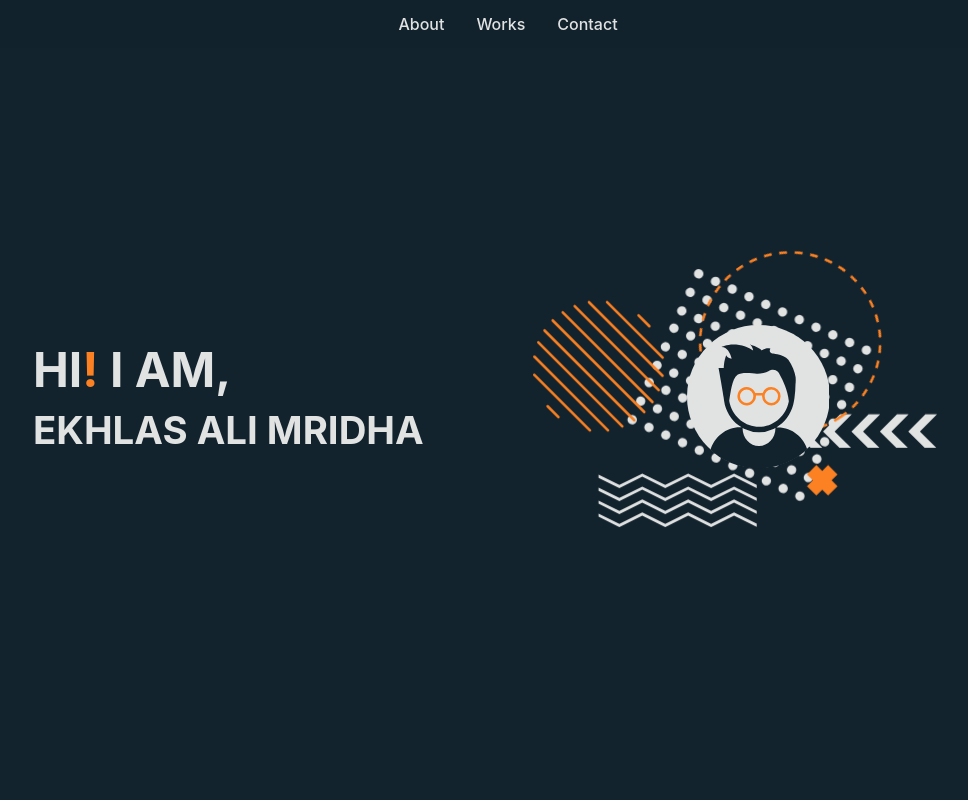
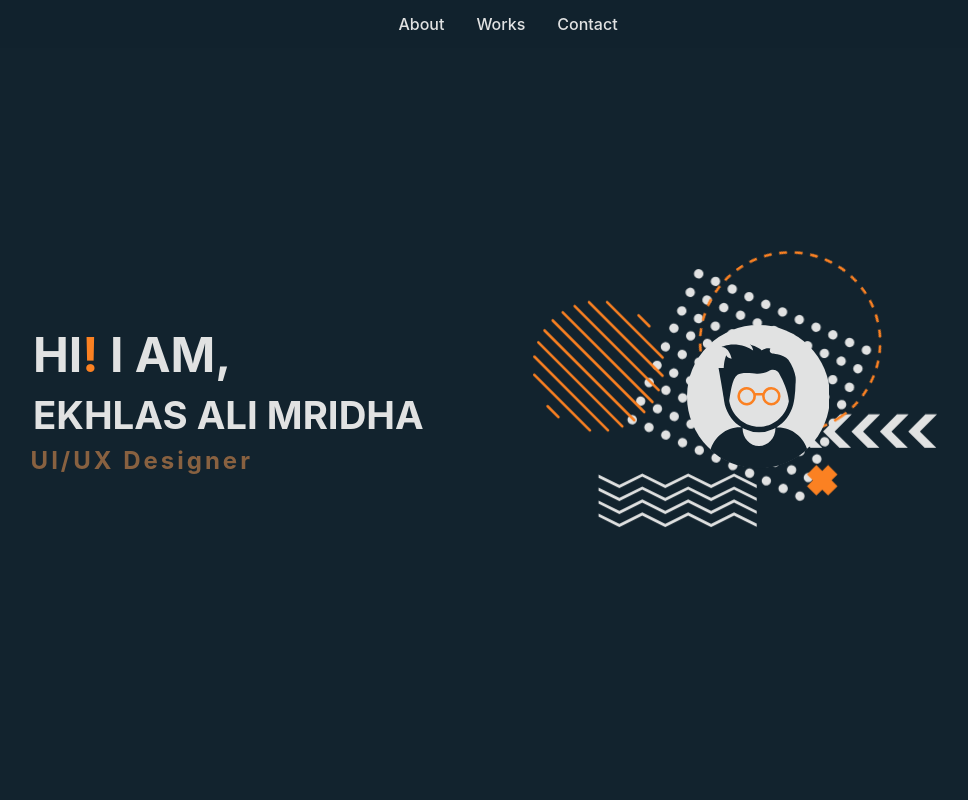
Before and after one commit to EkhlasMridha/portfolio, a React (Create React App) app: page / in a window 1280 px wide. Shown: the top 800 px of the page, without its empty margins (132-1100 px from the left). Built offline with nearby package versions, Linux system fonts and the light colour scheme.

Commit message:
landing work type display

```diff
--- a/src/index.tsx
+++ b/src/index.tsx
@@ -9,9 +9,9 @@ const root = ReactDOM.createRoot(
   document.getElementById("root") as HTMLElement
 );
 root.render(
-  <React.StrictMode>
-    <App />
-  </React.StrictMode>
+  // <React.StrictMode>
+  <App />
+  // </React.StrictMode>
 );
 
 // If you want to start measuring performance in your app, pass a function
--- a/src/pages/Landing/Landing.scss
+++ b/src/pages/Landing/Landing.scss
@@ -16,6 +16,7 @@
       margin-top: auto;
       margin-bottom: auto;
       font-size: 1.5em;
+
       .greeting {
         font-size: 2em;
       }
@@ -53,6 +54,14 @@
   }
 }
 
+.work-type {
+  opacity: 0;
+  transition: 1s ease-in;
+  animation: 1s worktypeanim forwards;
+  font-weight: 700;
+  letter-spacing: 3px;
+}
+
 @media screen and (max-width: 750px) {
   .landing-content {
     flex-direction: column;
@@ -85,12 +94,14 @@
   }
 }
 
-@keyframes typewriter {
+@keyframes worktypeanim {
   from {
-    width: 0;
+    opacity: 0;
+    transform: translate(-5px, 0px);
   }
   to {
-    width: 290px;
+    opacity: 1;
+    transform: translate(0px, 0px);
   }
 }
 
--- a/src/pages/Landing/Landing.tsx
+++ b/src/pages/Landing/Landing.tsx
@@ -1,8 +1,37 @@
+import { useEffect, useLayoutEffect, useMemo, useState } from "react";
 import "./Landing.scss";
 import { LandingAvatar, SvgLanding } from "./SvgLanding";
 
 export const Landing = (props: any) => {
-  console.log("Working 1");
+  const allTexts: string[] = ["Web Developer", "UI/UX Designer"];
+  const [index, setIndex] = useState<number>(0);
+  let count = 0;
+  var suffleWorkType = (containerId: string) => {
+    let workType = document.getElementsByClassName(
+      containerId
+    ) as HTMLCollectionOf<HTMLElement>;
+    for (let i = 0; i < workType?.length; ++i) {
+      workType[i].style.display = "none";
+    }
+    workType[index].style.display = "block";
+  };
+
+  useEffect(() => {
+    suffleWorkType("work-type");
+  }, []);
+
+  useEffect(() => {
+    console.log("Aow");
+
+    setTimeout(() => {
+      suffleWorkType("work-type");
+      setIndex((pre) => {
+        let newIndex = pre + 1 > allTexts.length - 1 ? 0 : pre + 1;
+        return newIndex;
+      });
+    }, 3000);
+  }, [index]);
+
   return (
     <section
       key={"landing"}
@@ -14,6 +43,8 @@ export const Landing = (props: any) => {
             Hi<span className="highlight-color">!</span> I am,
           </h1>
           <h1 className="myname uppercase">Ekhlas Ali Mridha</h1>
+          <div className="work-type highlight-lighten">Web Developer</div>
+          <div className="work-type highlight-lighten">UI/UX Designer</div>
         </div>
         <div className="graphics-container justify-center" key={"graphics"}>
           <LandingAvatar className="brand-avatar" />
--- a/src/styles/_colors.scss
+++ b/src/styles/_colors.scss
@@ -2,5 +2,7 @@ $primary-color: #12232e;
 $secondary-color: #e1e2e2;
 $highlight-color: #fb8122;
 
+$highligh-lighten-10: lighten($highlight-color, 10%);
+
 // #52ab98
 // #f9e45b
--- a/src/styles/styles.scss
+++ b/src/styles/styles.scss
@@ -83,6 +83,10 @@ html {
   background: colors.$highlight-color;
 }
 
+.highlight-lighten {
+  color: colors.$highligh-lighten-10;
+}
+
 .white-background {
   background: #fff;
 }
```
